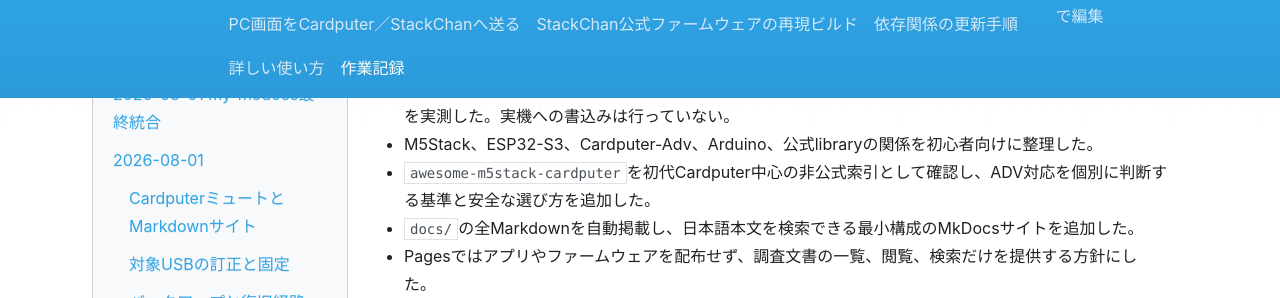
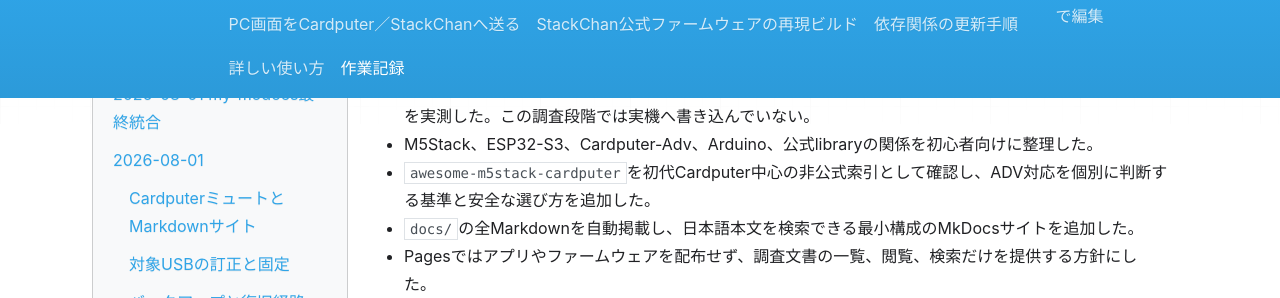
Before and after one commit to hjosugi/m5stack, an MkDocs documentation site: the page built from docs/work-log.md, in a window 1280 px wide and 900 px high, scrolled down 1555 px. Shown: the part 182-480 px from the top of the window. Built offline with MkDocs 1.6.1, drawn with Linux system fonts in a browser that asks for light colours; nearby versions of some CDN libraries.

Commit message:
docs: 実機操作の時点を明確化

```diff
--- a/docs/work-log.md
+++ b/docs/work-log.md
@@ -33,7 +33,7 @@
 - 公式UserDemoの`CardputerADV`ブランチを再監査し、`Q`静音、消音アイコン、NVS保存を固定コミットで確認して文書を訂正した。
 - 静音対象のランチャー効果音、静音対象外の`Record`再生、マイク停止、AUX切替を別の機能として整理した。
 - Cardputer-Advの電源、充電、キーマップ、BLE／USB Keyboard、工場版復元を公式資料とソースから整理した。
-- Bruce 1.16のADV自動検出、ES8311対応、内蔵／外付け機能、音設定を確認し、Release binのSHA-256を実測した。実機への書込みは行っていない。
+- Bruce 1.16のADV自動検出、ES8311対応、内蔵／外付け機能、音設定を確認し、Release binのSHA-256を実測した。この調査段階では実機へ書き込んでいない。
 - M5Stack、ESP32-S3、Cardputer-Adv、Arduino、公式libraryの関係を初心者向けに整理した。
 - `awesome-m5stack-cardputer`を初代Cardputer中心の非公式索引として確認し、ADV対応を個別に判断する基準と安全な選び方を追加した。
 - `docs/`の全Markdownを自動掲載し、日本語本文を検索できる最小構成のMkDocsサイトを追加した。
```
Also changed, not shown: 1 other file.
